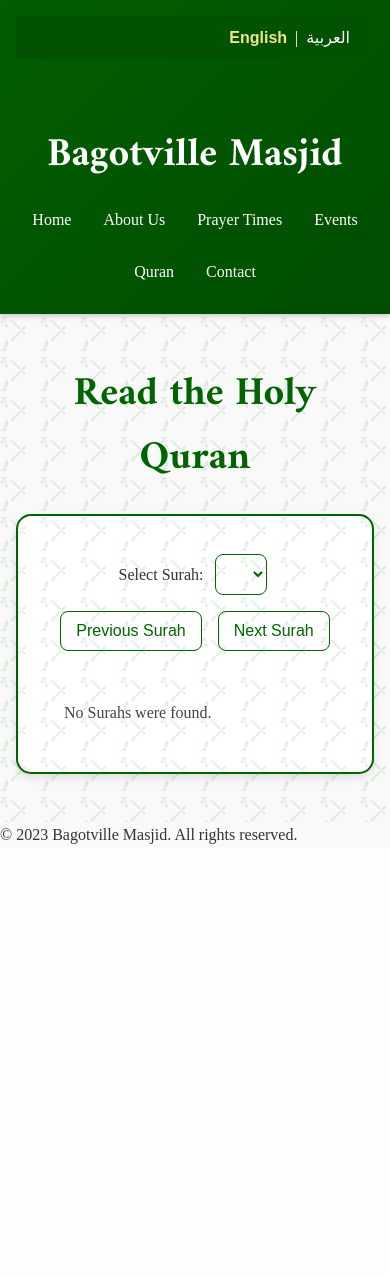
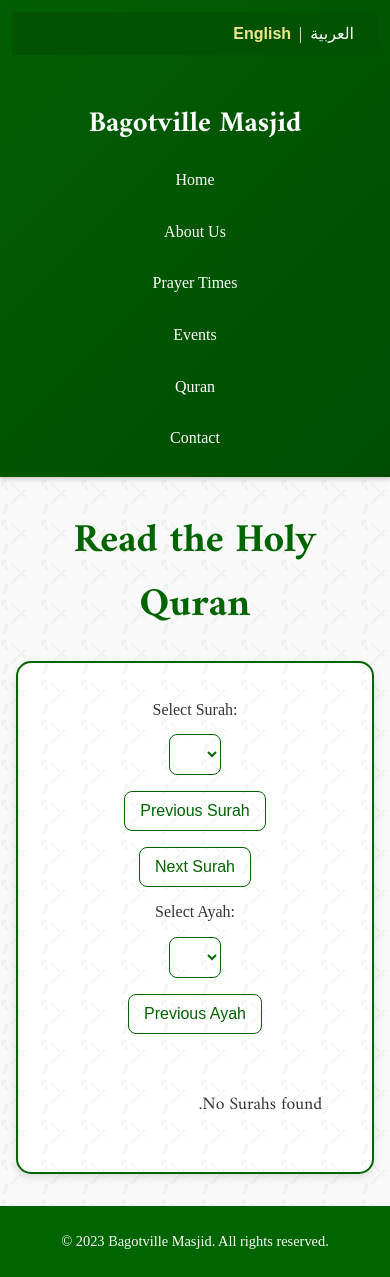
Before and after one commit to 592Darkness/Masjid, a PHP site: page /quran.html in a window 390 px wide. Before the commit the page ends 844 px from the top, so only its background shows below. Run offline with PHP 8.4, Linux system fonts and the light colour scheme; lists and menus that the app fills with data are empty; some web fonts are replaced.

Commit message:
Add files via upload

```diff
--- a/contact.html
+++ b/contact.html
@@ -9,6 +9,8 @@
     <link href="https://fonts.googleapis.com/css2?family=Amiri:wght@400;700&display=swap" rel="stylesheet">
 </head>
 <body>
+    <div id="loading-indicator" style="text-align: center;">Loading...</div>
+
     <header>
        <div class="header-top">
             <div class="language-selector">
@@ -62,6 +64,7 @@
         <p class="en">&copy; 2023 Bagotville Masjid. All rights reserved.</p>
         <p class="ar" lang="ar" dir="rtl">&copy; 2023 مسجد باغوتفيل. كل الحقوق محفوظة.</p>
     </footer>
+
     <script src="script.js"></script>
 </body>
 </html>
--- a/events.html
+++ b/events.html
@@ -9,6 +9,8 @@
 
 </head>
 <body>
+    <div id="loading-indicator" style="text-align: center;">Loading...</div>
+
     <header>
         <div class="header-top">
             <div class="language-selector">
@@ -65,6 +67,7 @@
         <p class="en">&copy; 2023 Bagotville Masjid. All rights reserved.</p>
         <p class="ar" lang="ar" dir="rtl">&copy; 2023 مسجد باغوتفيل. كل الحقوق محفوظة.</p>
     </footer>
+
     <script src="script.js"></script>
 </body>
 </html>
--- a/prayer-times.html
+++ b/prayer-times.html
@@ -9,6 +9,8 @@
     <link href="https://fonts.googleapis.com/css2?family=Amiri:wght@400;700&display=swap" rel="stylesheet">
 </head>
 <body>
+    <div id="loading-indicator" style="text-align: center;">Loading...</div>
+
      <header>
         <div class="header-top">
             <div class="language-selector">
@@ -86,11 +88,11 @@
 
         </section>
     </main>
-      <footer>
+    <footer>
         <p class="en">&copy; 2023 Bagotville Masjid. All rights reserved.</p>
         <p class="ar" lang="ar" dir="rtl">&copy; 2023 مسجد باغوتفيل. كل الحقوق محفوظة.</p>
     </footer>
+
     <script src="script.js"></script>
-
 </body>
 </html>
--- a/quran.html
+++ b/quran.html
@@ -9,15 +9,17 @@
     <link href="https://fonts.googleapis.com/css2?family=Amiri:wght@400;700&display=swap" rel="stylesheet">
 </head>
 <body>
+    <div id="loading-indicator">Loading...</div>
+
     <header>
-         <div class="header-top">
+        <div class="header-top">
             <div class="language-selector">
                 <button data-lang="en" class="lang-btn active">English</button> |
                 <button data-lang="ar" class="lang-btn">العربية</button>
             </div>
         </div>
         <h1 id="masjid-name">
-            <span lang="ar" dir="rtl" class="ar">بَغُوتْفِيلْ مَسْجِد</span><br>
+            <span lang="ar" dir="rtl" class="ar">بَغُوتِْفِيلْ مَسْجِد</span><br>
             <span lang="en" class="en">Bagotville Masjid</span>
         </h1>
 
@@ -35,28 +37,30 @@
 
     <main>
         <section id="quran">
-             <div class="quran-page-pattern"></div>
-            <h2 class ="en">Read the Holy Quran</h2>
-            <h2 class = "ar" lang="ar" dir="rtl">اقرأ القرآن الكريم</h2>
+            <div class="quran-page-pattern"></div>
+            <h2 class="en">Read the Holy Quran</h2>
+            <h2 class="ar" lang="ar" dir="rtl">اقرأ القرآن الكريم</h2>
             <div id="quran-container">
                 <div id="controls">
-                    <label for="surah-select" class ="en">Select Surah:</label>
-                    <label for="surah-select" class = "ar" lang="ar" dir="rtl">اختر السورة</label>
+                    <label for="surah-select" class="en">Select Surah:</label>
+                    <label for="surah-select" class="ar" lang="ar" dir="rtl">اختر السورة</label>
                     <select id="surah-select"></select>
-                    <button id="prev-surah" class = "en">Previous Surah</button>
-                    <button id="prev-surah" class = "ar" lang="ar" dir="rtl">السورة السابقة</button>
-                    <button id="next-surah" class = "en">Next Surah</button>
-                    <button id="next-surah" class = "ar" lang="ar" dir="rtl">السورة التالية</button>
+                    <button id="prev-surah-btn-en" class="en">Previous Surah</button>
+                    <button id="prev-surah-btn-ar" class="ar" lang="ar" dir="rtl">السورة السابقة</button>
+                    <button id="next-surah-btn-en" class="en">Next Surah</button>
+                    <button id="next-surah-btn-ar" class="ar" lang="ar" dir="rtl">السورة التالية</button>
+                    <label for="ayah-select" class="en">Select Ayah:</label>
+                    <label for="ayah-select" class="ar" lang="ar" dir="rtl">اختر الآية</label>
+                    <select id="ayah-select"></select>
+                    <button id="prev-ayah-btn-en" class="en">Previous Ayah</button>
                 </div>
-                <div id="quran-text">
-
-                </div>
+                <div id="quran-text"></div>
             </div>
         </section>
     </main>
 
     <footer>
-       <p class="en">&copy; 2023 Bagotville Masjid. All rights reserved.</p>
+        <p class="en">&copy; 2023 Bagotville Masjid.  All rights reserved.</p>
         <p class="ar" lang="ar" dir="rtl">&copy; 2023 مسجد باغوتفيل. كل الحقوق محفوظة.</p>
     </footer>
 
--- a/style.css
+++ b/style.css
@@ -94,7 +94,7 @@ nav a:hover {
   padding-bottom: 2rem;
 }
 .hero {
-    background-image: ; /* Replace with your image! */
+    background-image: url('masjid-image.png'); /* Replace with your image! */
     background-size: cover;
     background-position: center;
     color: white;
@@ -146,7 +146,7 @@ nav a:hover {
 .hero p {
     font-size: 1.5rem; /*Larger Text*/
     margin-bottom: 2rem;
-     text-shadow: 1px 1px 3px rgba(0,0,0,0.5); /* Add text shadow */
+    text-shadow: 1px 1px 3px rgba(0,0,0,0.5); /* Add text shadow */
 }
 
 .button {
@@ -266,3 +266,194 @@ section p {
 #controls > * {
     margin: 0.25rem;
 }
+
+#controls button:hover,
+#controls select:hover {
+    background-color: #006400;
+    color: white;
+    transform: translateY(-2px); /* Slight lift on hover */
+}
+
+#quran-text {
+    font-size: 1.6rem;
+    line-height: 2.5;
+    direction: rtl;
+    font-family: 'Amiri', serif;
+    padding: 20px;
+    text-align: justify;
+}
+
+#quran-text p {
+    margin-bottom: 1.75rem;
+}
+
+/* --- About Section --- */
+
+#about {
+    background-color: #f5f5f5; /* Slightly different background */
+    border-radius: 15px;
+    padding: 3rem; /* More padding */
+    box-shadow: 0 4px 8px rgba(0, 0, 0, 0.1);
+}
+
+/* --- Prayer Times Section --- */
+#prayer-times-table {
+    width: 100%;
+    margin-top: 20px;
+    overflow-x: auto; /* Add horizontal scroll on small screens */
+}
+#prayer-times-table table {
+    width: 100%;
+    border-collapse: collapse;
+
+}
+
+#prayer-times-table th,
+#prayer-times-table td {
+    padding: 12px 15px;
+    text-align: left;
+    border-bottom: 1px solid #ddd;
+}
+
+#prayer-times-table th {
+    background-color: #006400;
+    color: white;
+     border-radius: 8px;
+}
+
+#prayer-times-table tr:nth-child(even) {
+    background-color: #f2f2f2;
+}
+#prayer-times-table tr{
+     border-radius: 8px;
+}
+
+/* --- Events Section --- */
+.event-list {
+    display: grid;
+    gap: 1.5rem; /* Add gap between event items */
+}
+
+.event {
+    background-color: white;
+    padding: 1.5rem;
+    border-radius: 10px;
+    box-shadow: 0 2px 5px rgba(0,0,0,0.1);
+}
+.event h3 {
+     font-family: 'Amiri', serif;
+     color: #006400;
+     margin-bottom:0.5rem;
+}
+
+/* --- Contact Section --- */
+#contact {
+   background-color: #f5f5f5; /* Slightly different background */
+    border-radius: 15px;
+    padding: 3rem; /* More padding */
+    box-shadow: 0 4px 8px rgba(0, 0, 0, 0.1);
+}
+
+.social-links {
+    list-style: none;
+    padding: 0;
+    display: flex; /* Use flexbox for social links */
+    justify-content: center; /* Center the links */
+    margin-top: 1rem;
+}
+
+.social-links li {
+    margin: 0 1rem;
+}
+
+.social-links a {
+    color: #006400;
+    text-decoration: none;
+    transition: color 0.3s ease;
+}
+
+.social-links a:hover {
+    color: #004d00;
+}
+
+/* --- Footer --- */
+footer {
+    background-color: #006400;
+    color: white;
+    padding: 1.5rem; /* Increased padding */
+    text-align: center;
+    font-size: 0.9rem; /* Slightly smaller font size */
+}
+
+/* --- Responsive Design --- */
+
+@media (max-width: 768px) {
+    nav ul {
+        flex-direction: column; /* Stack navigation items */
+        align-items: center; /* Center items vertically */
+    }
+
+    nav ul li {
+        margin: 0.5rem 0; /* Adjust margin for stacked items */
+    }
+     header {
+        padding: 0.75rem; /* Reduce header padding */
+    }
+
+    #controls {
+        flex-direction: column;
+    }
+
+    #masjid-name {
+        font-size: 1.8rem;
+    }
+
+    #quran-text {
+        font-size: 1.1rem;
+        line-height: 2;
+    }
+
+    .hero h2 {
+        font-size: 2rem;
+    }
+
+    .hero p {
+        font-size: 1rem;
+    }
+
+    section {
+        padding: 2rem 1rem; /* Reduce section padding */
+    }
+
+    .home-grid {
+        grid-template-columns: repeat(auto-fit, minmax(200px, 1fr)); /* Adjust grid for smaller screens */
+        gap: 1rem;
+        padding: 1rem;
+    }
+
+    #about, #contact {
+        padding: 2rem; /*Reduce Padding*/
+    }
+     .hero{
+         padding: 4rem 1rem;
+         margin-bottom:1rem;
+     }
+     .event-list{
+        grid-template-columns: 1fr;
+     }
+}
+
+/* --- Language Switching Styles --- */
+
+.ar, .en { /*  Hide BOTH by default */
+    display: none;
+}
+[dir="rtl"] {
+    direction: rtl;
+}
+.quran-page-pattern, .hero-pattern {
+    opacity: 0.5;
+}
+#loading-indicator {
+        display:none;
+    }
```
Also changed, not shown: about.html (+7 -5 lines), index.html (+24 -21 lines), script.js (+84 -41 lines), masjid-image.png (added).
